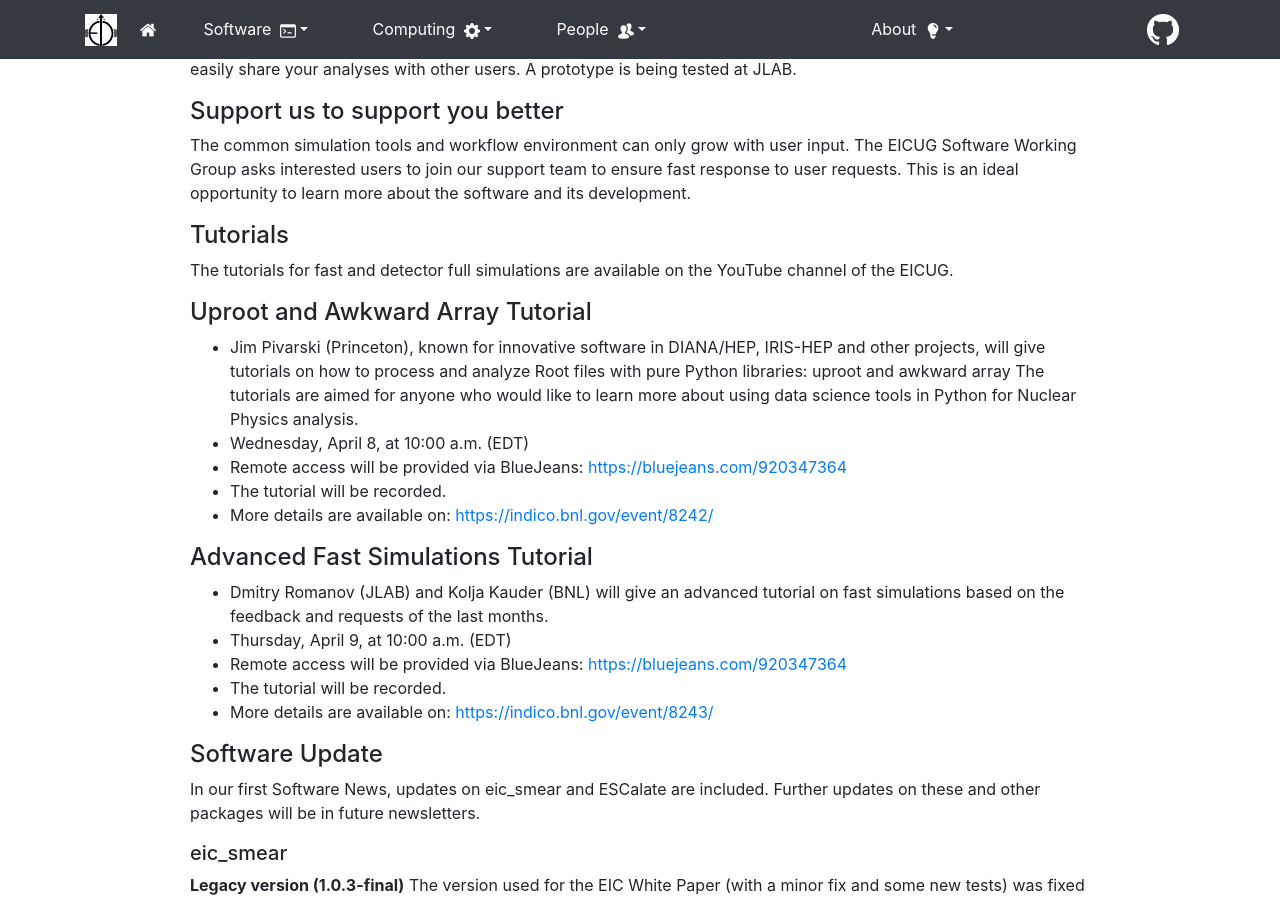
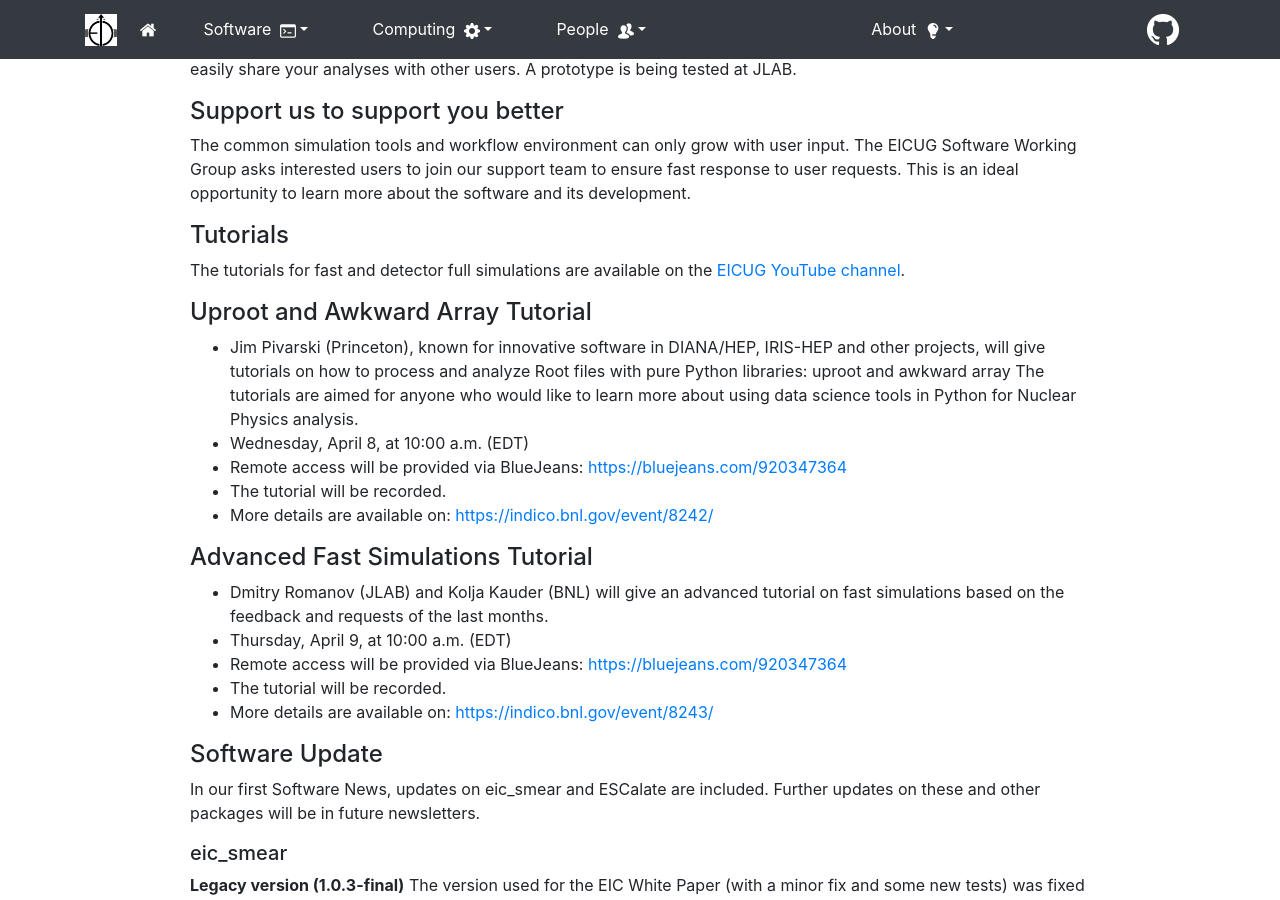
Before and after one commit to kkauder/eic.github.io, a Jekyll site: the page built from _posts/2020-04-30-software-news.md, in a window 1280 px wide and 900 px high, scrolled down 475 px. Built offline with Jekyll 4.4.1, drawn with Linux system fonts in a browser that asks for light colours; nearby versions of some CDN libraries.

Commit message:
added the YouTube link

```diff
--- a/_posts/2020-04-30-software-news.md
+++ b/_posts/2020-04-30-software-news.md
@@ -21,7 +21,7 @@ We are preparing JupyterHub resources at BNL and JLAB that will allow you to run
 The common simulation tools and workflow environment can only grow with user input. The EICUG Software Working Group asks interested users to join our support team to ensure fast response to user requests. This is an ideal opportunity to learn more about the software and its development.
 
 #### Tutorials
-The tutorials for fast and detector full simulations are available on the YouTube channel of the EICUG.
+The tutorials for fast and detector full simulations are available on the <a href="https://www.youtube.com/channel/UCXc9WfDKdlLXoZMGrotkf7w" target="_blank">EICUG YouTube channel</a>.
 
 #### Uproot and Awkward Array Tutorial
 * Jim Pivarski (Princeton), known for innovative software in DIANA/HEP, IRIS-HEP and other projects, will give tutorials on how to process and analyze Root files with pure Python libraries: uproot and awkward array The tutorials are aimed for anyone who would like to learn more about using data science tools in Python for Nuclear Physics analysis.
```
